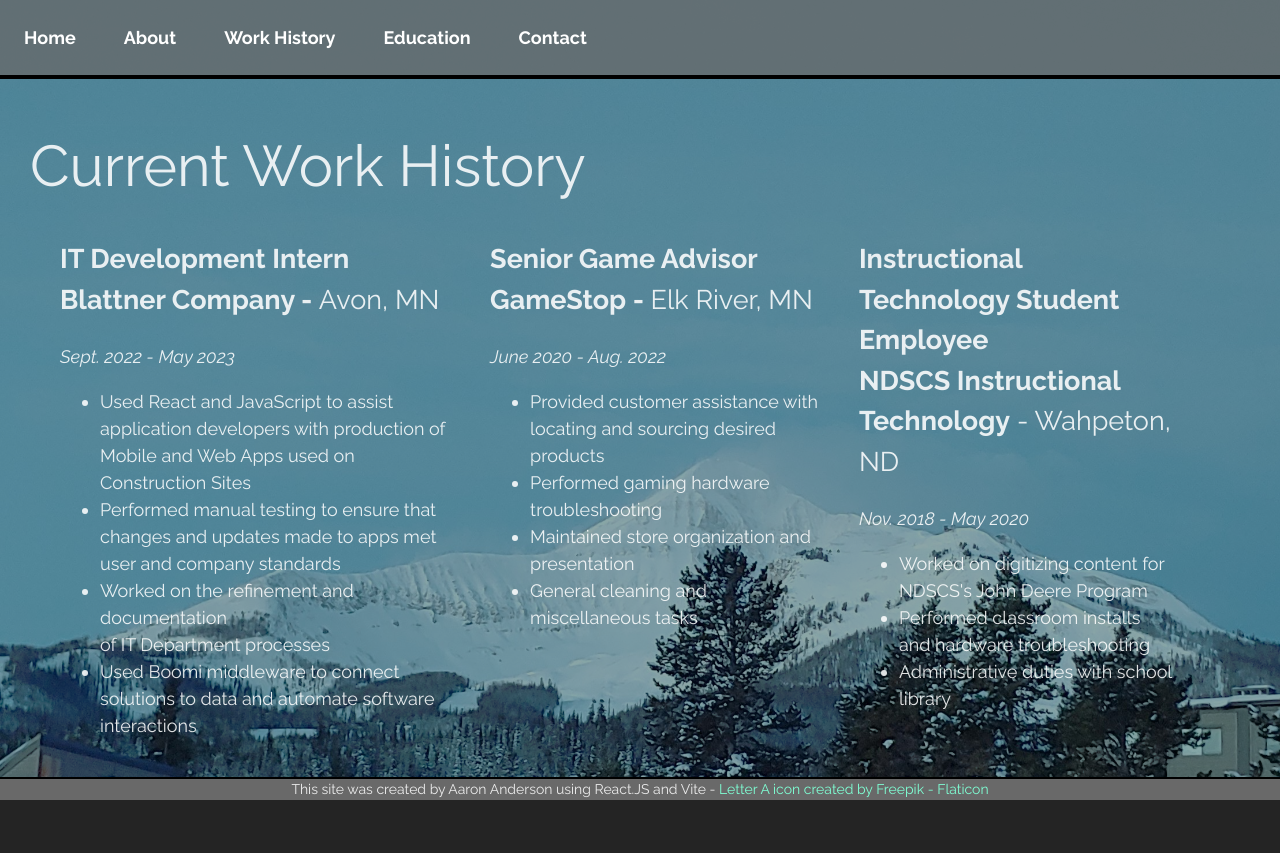
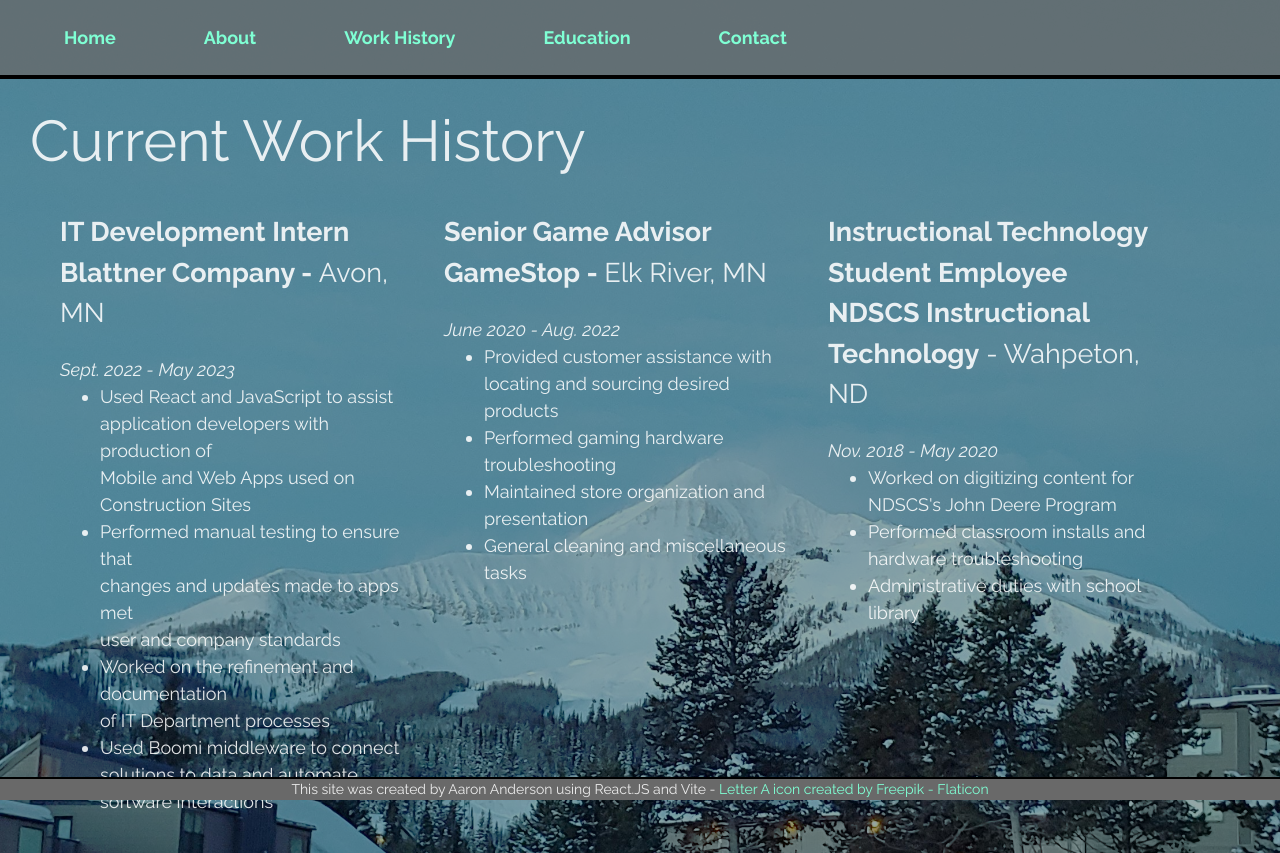
Before and after one commit to SparkxE/ResumeSite, a React (Vite) app: page /history in a window 1280 px wide. Before the commit the page ends 800 px from the top, so only its background shows below. Built offline with nearby package versions, Linux system fonts and the light colour scheme.

Commit message:
Finally fixed Home formatting w/o breaking other pages, corrected HTML p-tag descendant error. Need to replace homepage image and add details to About page (or remove it)

```diff
--- a/src/App.css
+++ b/src/App.css
@@ -16,14 +16,14 @@ button {
   cursor: pointer;
 }
 
-h1{
+h1 {
   margin-bottom: 0;
   font-weight: normal;
   width: 90vw;
   margin-left: 10px;
 }
 
-h2{
+h2 {
   font-weight: normal;
 }
 
@@ -69,7 +69,7 @@ nav a:hover {
   border-radius: 25px;
 }
 
-nav img{
+nav img {
   bottom: 0;
 }
 
@@ -83,30 +83,37 @@ footer {
   background: dimgray;
 }
 
-footer a, p a{
-  color:aquamarine
+footer a,
+div a {
+  color: aquamarine
 }
 
-footer a:hover, p a:hover{
-  color:plum
+footer a:hover,
+div a:hover {
+  color: plum
 }
 
-footer a:visited, p a:visited{
-  color:coral
+footer a:visited,
+div a:visited {
+  color: coral
 }
 
 #page-body {
   max-width: 960px;
   margin: 20px;
-  padding-top: 72px;
+  padding-top: 50px;
 }
 
-div{
+div {
   display: grid;
   width: 80vw;
 }
 
-div p{
+div li {
   margin-inline-start: 40px;
-  justify-content:center;
+  justify-content: center;
 }
+
+nav a:visited{
+  color: white
+}
--- a/src/index.css
+++ b/src/index.css
@@ -19,6 +19,7 @@ a {
   color: #646cff;
   text-decoration: inherit;
 }
+
 a:hover {
   color: #535bf2;
 }
@@ -47,9 +48,11 @@ button {
   cursor: pointer;
   transition: border-color 0.25s;
 }
+
 button:hover {
   border-color: #646cff;
 }
+
 button:focus,
 button:focus-visible {
   outline: 4px auto -webkit-focus-ring-color;
--- a/src/pages/About.jsx
+++ b/src/pages/About.jsx
@@ -1,6 +1,6 @@
-function About(){
+function About() {
 
-    return(
+    return (
         <h1>This is the About Page</h1>
     )
 }
--- a/src/pages/Contact.jsx
+++ b/src/pages/Contact.jsx
@@ -1,22 +1,22 @@
-function Contact(){
-    return(
+function Contact() {
+    return (
         <div>
             <h1>Contact Info</h1>
-            <div style={{'display':'grid', 'width':'90vw'}}>
-                <p>
-                    <h2>Direct Contact: </h2>
+            <div style={{ 'display': 'grid', 'width': '90vw' }}>
+                <div>
                     <ul>
+                        <h2>Direct Contact: </h2>
                         <li>Email: <a href="mailto:AaronLAnderson972@gmail.com" title="Contact Aaron Anderson via Email">AaronLAnderson972@gmail.com</a></li>
                         <li>Phone: (763) 898-6748</li>
                     </ul>
-                </p>
-                <p>
-                    <h2>Profiles: </h2>
+                </div>
+                <div>
                     <ul>
-                        <li>GitHub: <a href="github.com/SparkxE" title="Aaron Anderson's Projects on Github">github.com/SparkxE</a></li>
-                        <li>LinkedIn: <a href="linkedin.com/in/andersonaaronl/" title="Aaron Anderson on LinkedIn">linkedin.com/in/andersonaaronl/</a></li>
+                        <h2>Profiles: </h2>
+                        <li>GitHub: <a href="https://www.github.com/SparkxE" title="Aaron Anderson's Projects on Github">github.com/SparkxE</a></li>
+                        <li>LinkedIn: <a href="https://www.linkedin.com/in/andersonaaronl/" title="Aaron Anderson on LinkedIn">linkedin.com/in/andersonaaronl/</a></li>
                     </ul>
-                </p>
+                </div>
             </div>
         </div>
     )
--- a/src/pages/Education.jsx
+++ b/src/pages/Education.jsx
@@ -1,47 +1,47 @@
-function Education(){
+function Education() {
 
-    return(
+    return (
         <div>
             <h1>Current Education & Relevant Classes</h1>
-            <div style={{'display':'flex', 'width':'90vw'}}>
-                <p>
+            <div style={{ 'display': 'flex', 'width': '90vw' }}>
+                <div>
+                    <ul>
                         <h2>
                             <strong>Minnesota State University - Mankato: 2023 - Present</strong> Mankato, MN
                         </h2>
                         <em>Degree & Major</em>: Bachelor of Applied Science in Computer Application Development
-                    <ul>
                         <li>Current GPA of 3.54</li>
                         <li>Database Management Systems (SQL)</li>
                         <li>Mobile Device Application Programming (Fall 2023)</li>
                         <li>Game Design and Development (Fall 2023)</li>
                         <li>Web Application Design and Development (Fall 2023)</li>
                     </ul>
-                </p>
-                <p>
+                </div>
+                <div>
+                    <ul>
                         <h2>
                             <strong>St. Cloud State University: 2021 - 2022</strong> St. Cloud, MN
                         </h2>
                         <em>Degree & Major</em>: Bachelor of Science in Software Engineering
-                    <ul>
                         <li>Ending GPA of 3.52</li>
                         <li>Computer Science I & II (C++)</li>
                         <li>Software Engineering and Human Computer Interactions (React Native & Expo, JavaScript)</li>
                         <li>Participated in Collegiate Cyber Defense Competition Club - 2021-2022, Fall 2022</li>
                     </ul>
-                </p>
-                <p>
+                </div>
+                <div>
+                    <ul>
                         <h2>
                             <strong>North Dakota State College of Science: 2018 - 2020</strong> Wahpeton, ND
                         </h2>
                         <em>Degree & Major</em>: Associate of Science, Liberal Arts - Computer Science
-                    <ul>
                         <li>Graduated with 3.86 GPA and President's Honor List Throughout</li>
                         <li>Computer Science I & II (Java)</li>
                         <li>HTML and CSS</li>
                         <li>Database Concepts (SQL)</li>
                         <li>Operating Systems (Linux) - with Linux Pro Certificate</li>
                     </ul>
-                </p>
+                </div>
             </div>
         </div>
     )
--- a/src/pages/Home.jsx
+++ b/src/pages/Home.jsx
@@ -1,11 +1,10 @@
 import picture from '../assets/ALogo.png';
-function Home(){
+function Home() {
 
-    return(
+    return (
         <div>
-            <div>
-                <h1>Welcome!</h1>
-                <p>
+            <h1 style={{ gridColumn: '1/4', gridRow: '1/2' }}>Welcome!</h1>
+            <p style={{ gridColumn: '1/3', gridRow: '2/4', marginInlineStart: '40px' }}>
                 Hi! My name is Aaron Anderson, I'm an aspiring Software Developer from Anoka, Minnesota.
                 I'm currently studying Computer Application Development at Minnesota State University
                 in Mankato, MN, and I'm currently looking for opportunities to gain development experience.
@@ -13,13 +12,10 @@ function Home(){
                 learning Python, and I have worked the most with JavaScript using React and React Native frameworks.
                 I also have some experience in working with SQL Database Systems and with Linux-based server systems,
                 most recently using VPS servers being hosted by both Google Cloud Platform and Amazon Web Service.
-                    <br/>
+                <br />
             </p>
-                <h2> - Aaron Anderson</h2>
-            </div>
-            <div>
-                <img src={picture} />
-            </div>
+            <img style={{ gridColumn: '3/4', gridRow: '1/4', margin: '40px' }} src={picture} />
+            <h2 style={{ gridColumn: '1/2', gridRow: '3/5', marginInlineStart: '40px' }}> - Aaron Anderson</h2>
         </div>
     )
 }
--- a/src/pages/WorkHistory.jsx
+++ b/src/pages/WorkHistory.jsx
@@ -1,39 +1,39 @@
-function WorkHistory(){
+function WorkHistory() {
 
-    return(
-        <>
+    return (
+        <div>
             <h1>Current Work History</h1>
-            <div style={{'display':'flex', 'width':'90vw'}}>
-                <p>
-                    <h2>
-                        <strong>IT Development Intern <br/>Blattner Company - </strong> Avon, MN
-                    </h2>
-                    <em>Sept. 2022 - May 2023</em>
+            <div style={{ 'display': 'flex', 'width': '90vw' }}>
+                <div>
                     <ul>
+                        <h2>
+                            <strong>IT Development Intern <br />Blattner Company - </strong> Avon, MN
+                        </h2>
+                        <em>Sept. 2022 - May 2023</em>
                         <li>
                             Used React and JavaScript to assist
-                            <br/>application developers with production of
-                            <br/>Mobile and Web Apps used on
+                            <br />application developers with production of
+                            <br />Mobile and Web Apps used on
                             Construction Sites
                         </li>
                         <li>
                             Performed manual testing to ensure that
-                            <br/>changes and updates made to apps met
-                            <br/>user and company standards
+                            <br />changes and updates made to apps met
+                            <br />user and company standards
                         </li>
                         <li>
                             Worked on the refinement and documentation
-                            <br/>of IT Department processes
+                            <br />of IT Department processes
                         </li>
                         <li>
                             Used Boomi middleware to connect solutions to data and automate software interactions
                         </li>
                     </ul>
-                </p>
-                <p>
-                    <h2><strong>Senior Game Advisor <br/>GameStop - </strong> Elk River, MN</h2>
-                    <em>June 2020 - Aug. 2022</em>
+                </div>
+                <div>
                     <ul>
+                        <h2><strong>Senior Game Advisor <br />GameStop - </strong> Elk River, MN</h2>
+                        <em>June 2020 - Aug. 2022</em>
                         <li>
                             Provided customer assistance with locating and sourcing desired products
                         </li>
@@ -41,18 +41,18 @@ function WorkHistory(){
                         <li>Maintained store organization and presentation</li>
                         <li>General cleaning and miscellaneous tasks</li>
                     </ul>
-                </p>
-                <p>
-                    <h2><strong>Instructional Technology Student Employee <br/>NDSCS Instructional Technology</strong> - Wahpeton, ND</h2>
-                    <em>Nov. 2018 - May 2020</em>
+                </div>
+                <div>
                     <ul>
+                        <h2><strong>Instructional Technology Student Employee <br />NDSCS Instructional Technology</strong> - Wahpeton, ND</h2>
+                        <em>Nov. 2018 - May 2020</em>
                         <li>Worked on digitizing content for NDSCS's John Deere Program</li>
                         <li>Performed classroom installs and hardware troubleshooting</li>
                         <li>Administrative duties with school library</li>
                     </ul>
-                </p>
+                </div>
             </div>
-        </>
+        </div>
     )
 }
 
```
Also changed, not shown: src/App.jsx (+8 -8 lines), src/pages/NotFound.jsx (+5 -5 lines). Lines whose indentation alone changed are shown as unchanged.
